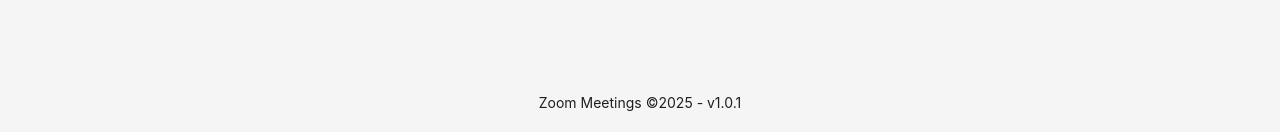
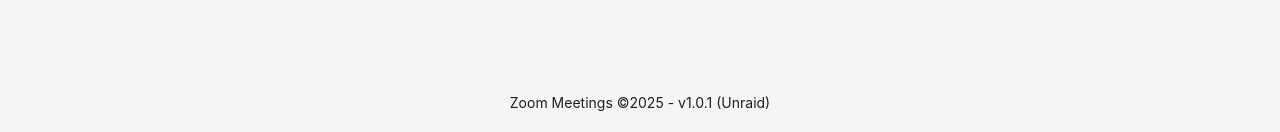
Before and after one commit to fhenouille/zoom, a React (Vite) app in the folder frontend/: page / in a window 1280 px wide. Shown: the part 665-797 px from the top of the page. Built offline with nearby package versions, Linux system fonts and the light colour scheme.

Commit message:
fix: update API base URL in deployment workflow and footer component

```diff
--- a/frontend/src/components/Footer.tsx
+++ b/frontend/src/components/Footer.tsx
@@ -6,7 +6,9 @@
   const currentYear = new Date().getFullYear();
 
   return (
-    <AntFooter style={{ textAlign: 'center' }}>Zoom Meetings ©{currentYear} - v1.0.1</AntFooter>
+    <AntFooter style={{ textAlign: 'center' }}>
+      Zoom Meetings ©{currentYear} - v1.0.1 (Unraid)
+    </AntFooter>
   );
 }
 
```
